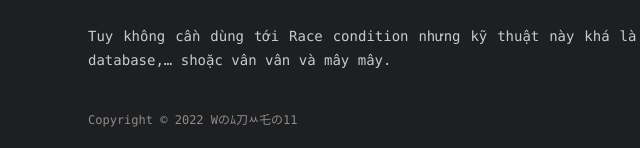
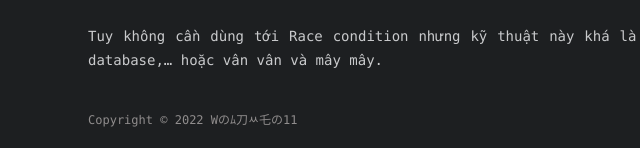
Before and after one commit to woanmeo11/woanmeo11.github.io, a plain HTML site: page 2022/05/06/Angstrom-CTF-2022/index.html in a window 1280 px wide. Shown: the part 10875-11023 px from the top of the page, 24-664 px from the left. Drawn offline with nearby package versions, Linux system fonts and the light colour scheme; some packages are replaced by stand-ins of ours; a script that the page names is missing; a web font is replaced by a local one.

Commit message:
Site updated: 2022-05-06 12:37:23

```diff
--- a/2022/05/06/Angstrom-CTF-2022/index.html
+++ b/2022/05/06/Angstrom-CTF-2022/index.html
@@ -19,7 +19,7 @@
 <meta property="og:image" content="https://woanmeo11.github.io/2022/05/06/Angstrom-CTF-2022/pikachu.jpg">
 <meta property="og:image" content="https://woanmeo11.github.io/2022/05/06/Angstrom-CTF-2022/console.png">
 <meta property="article:published_time" content="2022-05-06T05:02:52.000Z">
-<meta property="article:modified_time" content="2022-05-06T05:27:08.577Z">
+<meta property="article:modified_time" content="2022-05-06T05:37:10.330Z">
 <meta property="article:author" content="Wのﾑ刀ﾶ乇の11">
 <meta name="twitter:card" content="summary">
 <meta name="twitter:image" content="https://woanmeo11.github.io/2022/05/06/Angstrom-CTF-2022/school_unblocker.png">
@@ -235,7 +235,7 @@
 <figure class="highlight js"><table><tr><td class="gutter"><pre><span class="line">1</span><br><span class="line">2</span><br><span class="line">3</span><br><span class="line">4</span><br><span class="line">5</span><br><span class="line">6</span><br><span class="line">7</span><br><span class="line">8</span><br><span class="line">9</span><br><span class="line">10</span><br><span class="line">11</span><br><span class="line">12</span><br></pre></td><td class="code"><pre><span class="line">app.use(<span class="function">(<span class="params">req, res, next</span>) =&gt;</span> &#123;</span><br><span class="line">    <span class="keyword">try</span> &#123;</span><br><span class="line">        res.locals.user = jwt.verify(req.cookies.token, jwtKey, &#123;</span><br><span class="line">            <span class="attr">algorithms</span>: [<span class="string">&quot;HS256&quot;</span>],</span><br><span class="line">        &#125;);</span><br><span class="line">    &#125; <span class="keyword">catch</span> (err) &#123;</span><br><span class="line">        <span class="keyword">if</span> (req.cookies.token) &#123;</span><br><span class="line">            res.clearCookie(<span class="string">&quot;token&quot;</span>);</span><br><span class="line">        &#125;</span><br><span class="line">    &#125;</span><br><span class="line">    next();</span><br><span class="line">&#125;);</span><br></pre></td></tr></table></figure>
 
 <p>Mình chỉ cần lưu lại cookie sau khi <code>/register</code> rồi bấm <code>/delete</code>, sau đó gán lại cookie vào trình duyệt và đi tới <code>/vault</code> để có flag.  </p>
-<p>Tuy không cần dùng tới Race condition nhưng kỹ thuật này khá là hay và thường được sử dụng khi gặp các chall mà server có database,… shoặc vân vân và mây mây.</p>
+<p>Tuy không cần dùng tới Race condition nhưng kỹ thuật này khá là hay và thường được sử dụng khi gặp các chall mà server có database,… hoặc vân vân và mây mây.</p>
 
   </div>
 </article>
```
